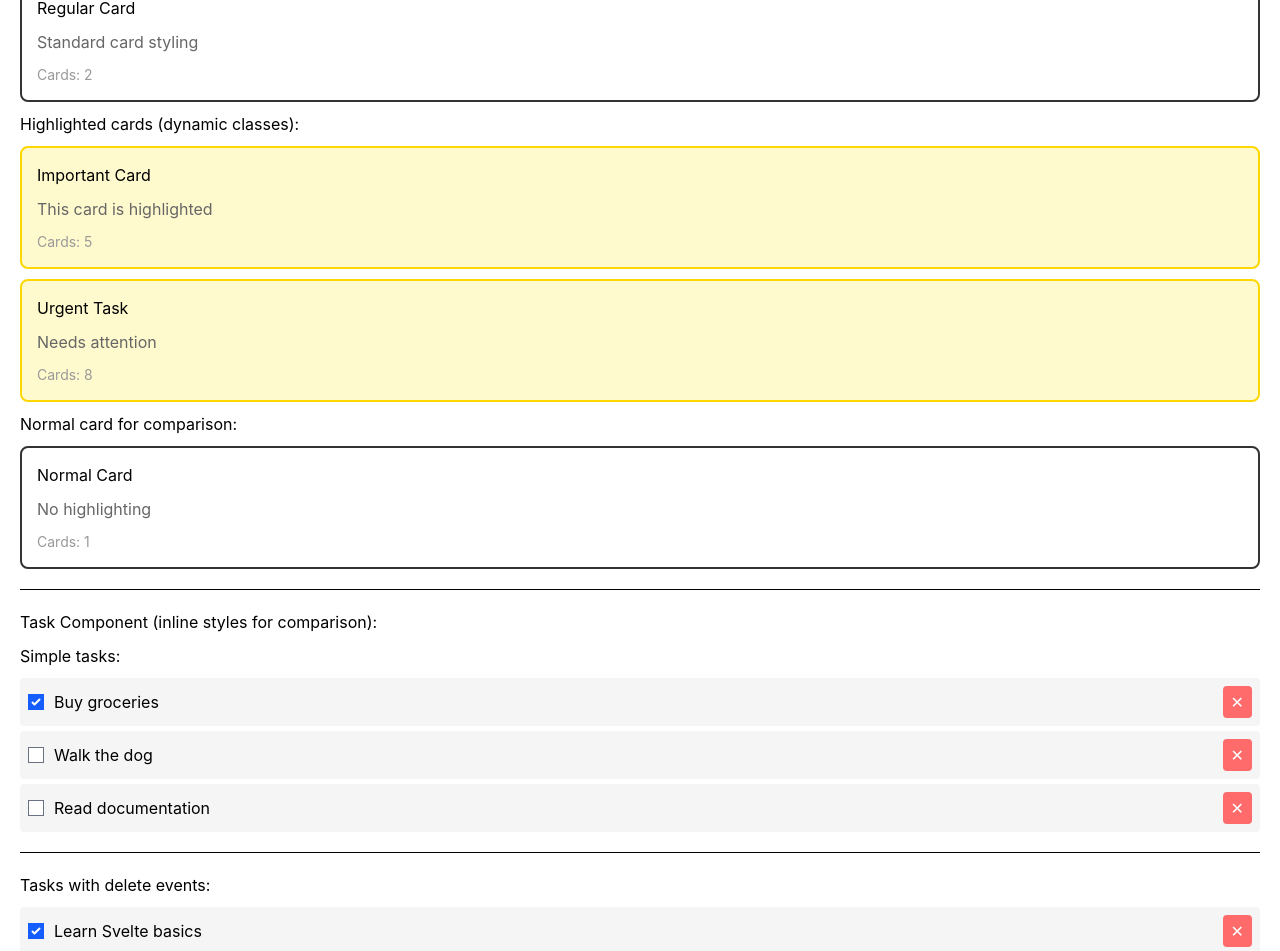
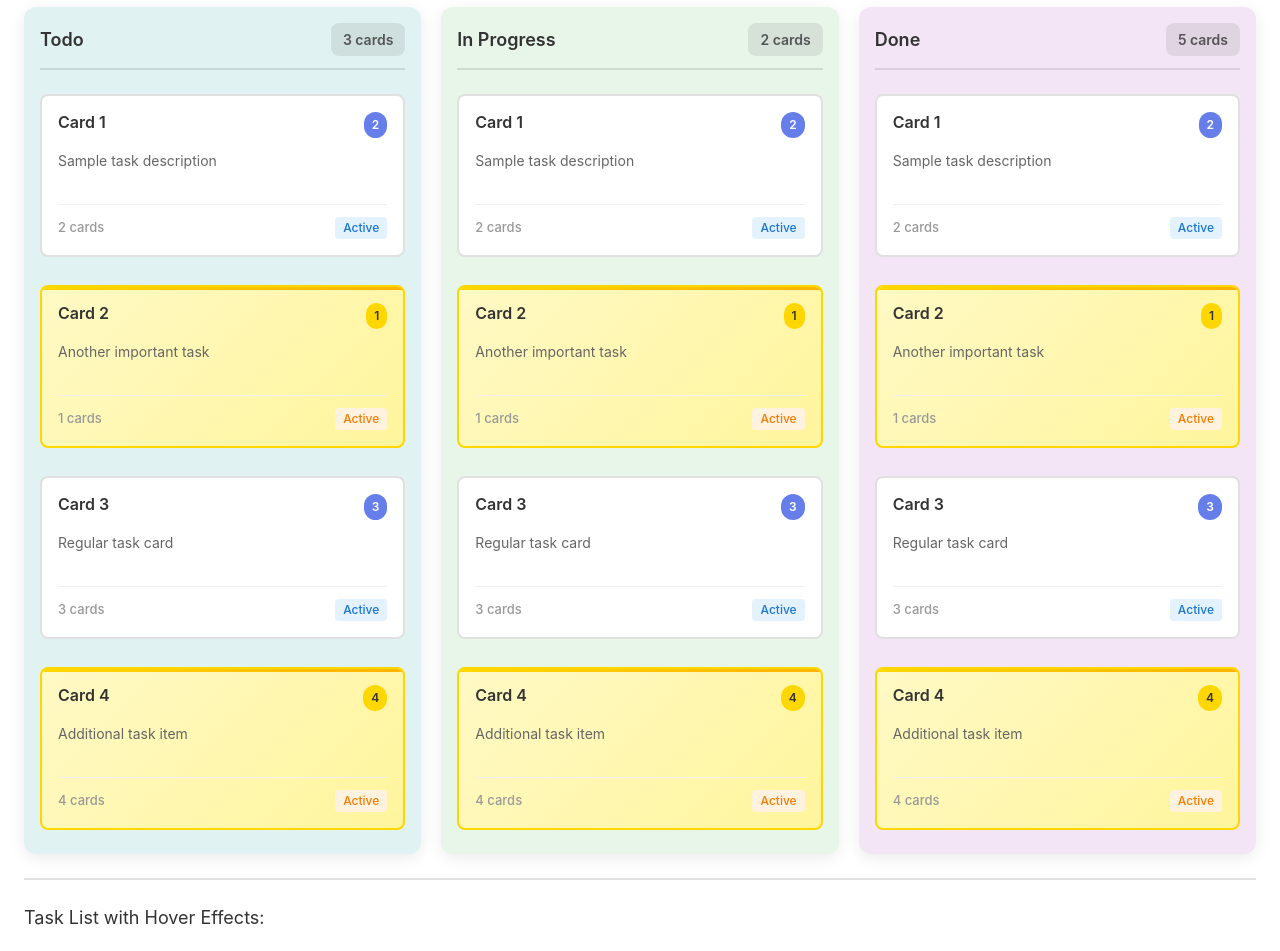
Before and after one commit to ChinmayNoob/svelte-tutorial, a SvelteKit app: page / in a window 1280 px wide. Shown: the part 246-1197 px from the top of the page. Built offline with nearby package versions, Linux system fonts and the light colour scheme.

Commit message:
Refactor Card and Task components for improved styling and structure; enhance Kanban board layout with dynamic columns and hover effects

```diff
--- a/src/lib/components/Card.svelte
+++ b/src/lib/components/Card.svelte
@@ -10,33 +10,123 @@
 </script>
 
 <div class="card" class:highlighted={highlighted}>
-	<h3>{title}</h3>
-	<p class="description">{description}</p>
-	<p class="count">Cards: {cardCount}</p>
+	<div class="card-header">
+		<h3 class="card-title">{title}</h3>
+		<span class="card-count-badge">{cardCount}</span>
+	</div>
+	<p class="card-description">{description}</p>
+	<div class="card-footer">
+		<span class="card-count-text">{cardCount} cards</span>
+		<span class="card-status">{cardCount > 5 ? 'Busy' : 'Active'}</span>
+	</div>
 </div>
 
 <style>
 	.card {
-		border: 2px solid #333;
-		padding: 15px;
-		margin: 10px 0;
+		border: 2px solid #e0e0e0;
+		padding: 16px;
+		margin: 8px 0;
 		border-radius: 8px;
 		background: white;
+		transition: all 0.3s cubic-bezier(0.4, 0, 0.2, 1);
+		position: relative;
+		overflow: hidden;
+	}
+
+	.card::before {
+		content: '';
+		position: absolute;
+		top: 0;
+		left: 0;
+		right: 0;
+		height: 3px;
+		background: linear-gradient(90deg, #667eea 0%, #764ba2 100%);
+		opacity: 0;
+		transition: opacity 0.3s ease;
+	}
+
+	.card:hover::before {
+		opacity: 1;
+	}
+
+	.card:hover {
+		transform: translateY(-4px);
+		box-shadow: 0 8px 24px rgba(0, 0, 0, 0.12);
+		border-color: #667eea;
 	}
 
 	.card.highlighted {
-		background: #fffacd;
+		background: linear-gradient(135deg, #fff9c4 0%, #fff59d 100%);
 		border-color: #ffd700;
 	}
 
-	.description {
-		color: #666;
-		margin: 10px 0;
+	.card.highlighted::before {
+		background: linear-gradient(90deg, #ffd700 0%, #ffb300 100%);
+		opacity: 1;
 	}
 
-	.count {
+	.card-header {
+		display: flex;
+		justify-content: space-between;
+		align-items: flex-start;
+		margin-bottom: 12px;
+	}
+
+	.card-title {
+		margin: 0;
+		font-size: 16px;
+		font-weight: 600;
+		color: #333;
+		line-height: 1.3;
+	}
+
+	.card-count-badge {
+		background: #667eea;
+		color: white;
+		padding: 4px 8px;
+		border-radius: 12px;
+		font-size: 12px;
+		font-weight: 600;
+	}
+
+	.card.highlighted .card-count-badge {
+		background: #ffd700;
+		color: #333;
+	}
+
+	.card-description {
+		color: #666;
+		margin: 0 0 12px 0;
+		font-size: 14px;
+		line-height: 1.5;
+		min-height: 42px;
+	}
+
+	.card-footer {
+		display: flex;
+		justify-content: space-between;
+		align-items: center;
+		padding-top: 12px;
+		border-top: 1px solid #f0f0f0;
+	}
+
+	.card-count-text {
 		color: #999;
-		font-size: 14px;
-		margin: 0;
+		font-size: 13px;
+		font-weight: 500;
+	}
+
+	.card-status {
+		font-size: 12px;
+		padding: 2px 8px;
+		border-radius: 4px;
+		background: #e3f2fd;
+		color: #1976d2;
+		font-weight: 500;
+	}
+
+	.card.highlighted .card-status {
+		background: #fff3e0;
+		color: #f57c00;
 	}
 </style>
--- a/src/lib/components/Task.svelte
+++ b/src/lib/components/Task.svelte
@@ -2,10 +2,79 @@
 	let { text, completed = false, onDelete } = $props();
 </script>
 
-<div style="display: flex; align-items: center; padding: 8px; margin: 5px 0; background: #f5f5f5; border-radius: 4px;">
-	<input type="checkbox" bind:checked={completed} style="margin-right: 10px;" />
-	<span style="flex: 1; text-decoration: completed ? 'line-through' : 'none'; color: completed ? '#999' : '#333';">
+<div class="task">
+	<input type="checkbox" bind:checked={completed} class="checkbox" />
+	<span class="task-text" class:completed={completed}>
 		{text}
 	</span>
-	<button onclick={onDelete} style="margin-left: 10px; padding: 4px 8px; background: #ff6b6b; color: white; border: none; border-radius: 4px; cursor: pointer;">✕</button>
+	<button onclick={onDelete} class="delete-btn">✕</button>
 </div>
+
+<style>
+	.task {
+		display: flex;
+		align-items: center;
+		padding: 12px;
+		margin: 8px 0;
+		background: #f8f9fa;
+		border-radius: 6px;
+		border: 1px solid #e9ecef;
+		transition: all 0.2s ease;
+	}
+
+	.task:hover {
+		background: #fff;
+		box-shadow: 0 2px 8px rgba(0, 0, 0, 0.08);
+		border-color: #dee2e6;
+		transform: translateX(2px);
+	}
+
+	.checkbox {
+		margin-right: 12px;
+		width: 18px;
+		height: 18px;
+		cursor: pointer;
+		accent-color: #4CAF50;
+	}
+
+	.task-text {
+		flex: 1;
+		color: #333;
+		font-size: 14px;
+		transition: all 0.2s ease;
+	}
+
+	.task-text.completed {
+		text-decoration: line-through;
+		color: #999;
+		font-style: italic;
+	}
+
+	.delete-btn {
+		margin-left: 12px;
+		padding: 6px 10px;
+		background: #ff6b6b;
+		color: white;
+		border: none;
+		border-radius: 4px;
+		cursor: pointer;
+		font-size: 14px;
+		transition: all 0.2s ease;
+		opacity: 0;
+		transform: scale(0.9);
+	}
+
+	.task:hover .delete-btn {
+		opacity: 1;
+		transform: scale(1);
+	}
+
+	.delete-btn:hover {
+		background: #ff5252;
+		transform: scale(1.05);
+	}
+
+	.delete-btn:active {
+		transform: scale(0.95);
+	}
+</style>
--- a/src/routes/+page.svelte
+++ b/src/routes/+page.svelte
@@ -1,6 +1,12 @@
 <script lang="ts">
 	import Card from '$lib/components/Card.svelte';
 	import Task from '$lib/components/Task.svelte';
+
+	let columns = $state([
+		{ id: 1, title: 'Todo', cards: 3, color: '#e0f2f1' },
+		{ id: 2, title: 'In Progress', cards: 2, color: '#e8f5e9' },
+		{ id: 3, title: 'Done', cards: 5, color: '#f3e5f5' }
+	]);
 
 	let tasks = $state([
 		{ id: 1, text: 'Learn Svelte basics', completed: true },
@@ -14,38 +20,37 @@
 </script>
 
 <div class="container">
-	<h1>Phase 3: Styling & Tailwind - Step 2 & 3</h1>
+	<h1>Phase 3: Styling & Tailwind - Complete</h1>
 	<p><a href="/phase1">← View Phase 1 implementation</a></p>
 
-	<h2>Tailwind CSS & Dynamic Classes</h2>
-	<p>Learning Tailwind utilities and conditional styling with class: directive</p>
+	<h2>Styled Kanban Board with Animations</h2>
+	<p>Learning polished UI, hover effects, and responsive layouts</p>
 
 	<hr />
 
-	<h3>Card Examples:</h3>
+	<h3>Kanban Board:</h3>
+	<div class="board">
+		{#each columns as column (column.id)}
+			<div class="column" style="background: {column.color}">
+				<div class="column-header">
+					<h3>{column.title}</h3>
+					<span class="card-count">{column.cards} cards</span>
+				</div>
 
-	<h4>Basic cards:</h4>
-	<Card title="Regular Card" description="Standard card styling" cardCount={2} />
-
-	<h4>Highlighted cards (dynamic classes):</h4>
-	<Card title="Important Card" description="This card is highlighted" cardCount={5} highlighted={true} />
-	<Card title="Urgent Task" description="Needs attention" cardCount={8} highlighted={true} />
-
-	<h4>Normal card for comparison:</h4>
-	<Card title="Normal Card" description="No highlighting" cardCount={1} highlighted={false} />
+				<div class="column-content">
+					<Card title="Card 1" description="Sample task description" cardCount={2} />
+					<Card title="Card 2" description="Another important task" cardCount={1} highlighted={true} />
+					<Card title="Card 3" description="Regular task card" cardCount={3} />
+					<Card title="Card 4" description="Additional task item" cardCount={4} highlighted={true} />
+				</div>
+			</div>
+		{/each}
+	</div>
 
 	<hr />
 
-	<h3>Task Component (inline styles for comparison):</h3>
-
-	<h4>Simple tasks:</h4>
-	<Task text="Buy groceries" completed={true} />
-	<Task text="Walk the dog" completed={false} />
-	<Task text="Read documentation" />
-
-	<hr />
-
-	<h4>Tasks with delete events:</h4>
+	<h3>Task List with Hover Effects:</h3>
+	<div class="task-list">
 		{#each tasks as task (task.id)}
 			<Task text={task.text} completed={task.completed} onDelete={() => deleteTask(task.id)} />
 		{/each}
@@ -53,6 +58,7 @@
 		{#if tasks.length === 0}
 			<p class="empty-state">No tasks left!</p>
 		{/if}
+	</div>
 
 	<hr />
 
@@ -60,23 +66,124 @@
 
 <style>
 	.container {
-		padding: 20px;
+		padding: 24px;
+		max-width: 1400px;
+		margin: 0 auto;
+		font-family: -apple-system, BlinkMacSystemFont, 'Segoe UI', Roboto, sans-serif;
+	}
+
+	h1 {
+		margin: 0 0 8px 0;
+		font-size: 28px;
+		color: #333;
+	}
+
+	h2 {
+		margin: 0 0 4px 0;
+		font-size: 20px;
+		color: #666;
+		font-weight: 500;
+	}
+
+	h3 {
+		margin: 16px 0 8px 0;
+		font-size: 18px;
+		color: #333;
 	}
 
 	hr {
+		margin: 24px 0;
+		border: none;
+		border-top: 2px solid #e0e0e0;
+	}
+
+	.board {
+		display: grid;
+		grid-template-columns: repeat(auto-fit, minmax(320px, 1fr));
+		gap: 20px;
 		margin: 20px 0;
 	}
 
-	h4 {
-		margin: 10px 0;
+	.column {
+		border-radius: 12px;
+		padding: 16px;
+		min-height: 420px;
+		box-shadow: 0 4px 16px rgba(0, 0, 0, 0.08);
+		transition: all 0.3s cubic-bezier(0.4, 0, 0.2, 1);
+	}
+
+	.column:hover {
+		transform: translateY(-4px);
+		box-shadow: 0 8px 24px rgba(0, 0, 0, 0.12);
+	}
+
+	.column-header {
+		display: flex;
+		justify-content: space-between;
+		align-items: center;
+		margin-bottom: 16px;
+		padding-bottom: 12px;
+		border-bottom: 2px solid rgba(0, 0, 0, 0.1);
+	}
+
+	.column-header h3 {
+		margin: 0;
+		font-size: 18px;
+		font-weight: 600;
+		color: #333;
+	}
+
+	.card-count {
+		background: rgba(0, 0, 0, 0.08);
+		padding: 6px 12px;
+		border-radius: 8px;
+		font-size: 14px;
+		font-weight: 600;
+		color: #555;
+	}
+
+	.column-content {
+		display: flex;
+		flex-direction: column;
+		gap: 12px;
+	}
+
+	.task-list {
+		max-width: 640px;
+		margin: 20px 0;
 	}
 
 	.empty-state {
-		color: #666;
-		margin: 10px 0;
+		color: #999;
+		margin: 24px 0;
+		font-style: italic;
+		text-align: center;
+		padding: 20px;
+		background: #f8f9fa;
+		border-radius: 8px;
+		border: 2px dashed #e0e0e0;
 	}
 
-	h3 {
-		margin: 15px 0 5px 0;
+	ul {
+		line-height: 1.8;
+		color: #555;
+	}
+
+	@media (max-width: 768px) {
+		.container {
+			padding: 16px;
+		}
+
+		.board {
+			grid-template-columns: 1fr;
+		}
+
+		.column {
+			min-height: auto;
+		}
+
+		h1 {
+			font-size: 24px;
+		}
 	}
 </style>
```
Also changed, not shown: 1 other file (tests, documents, lock files or other folders). Lines whose indentation alone changed are shown as unchanged.
